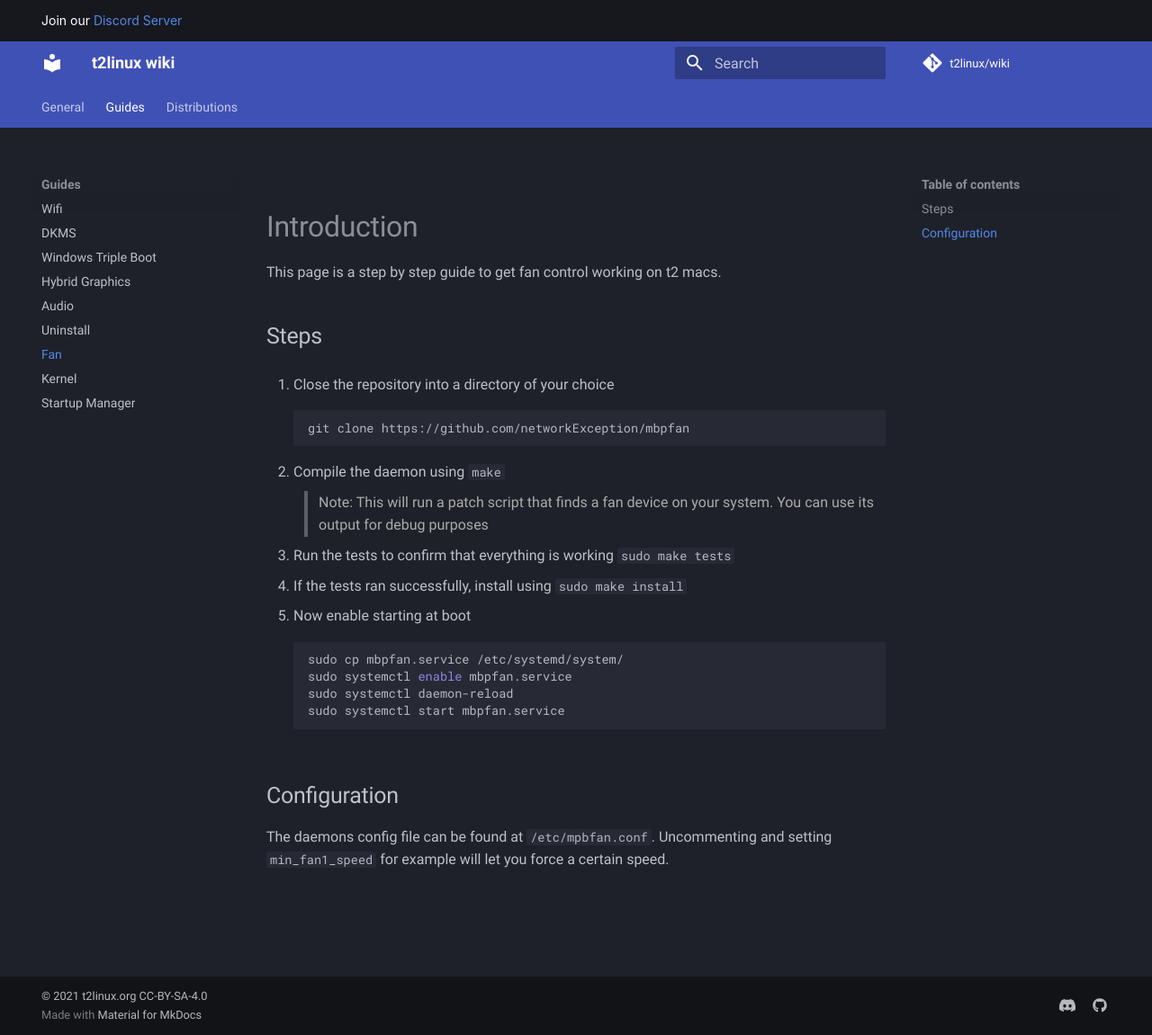
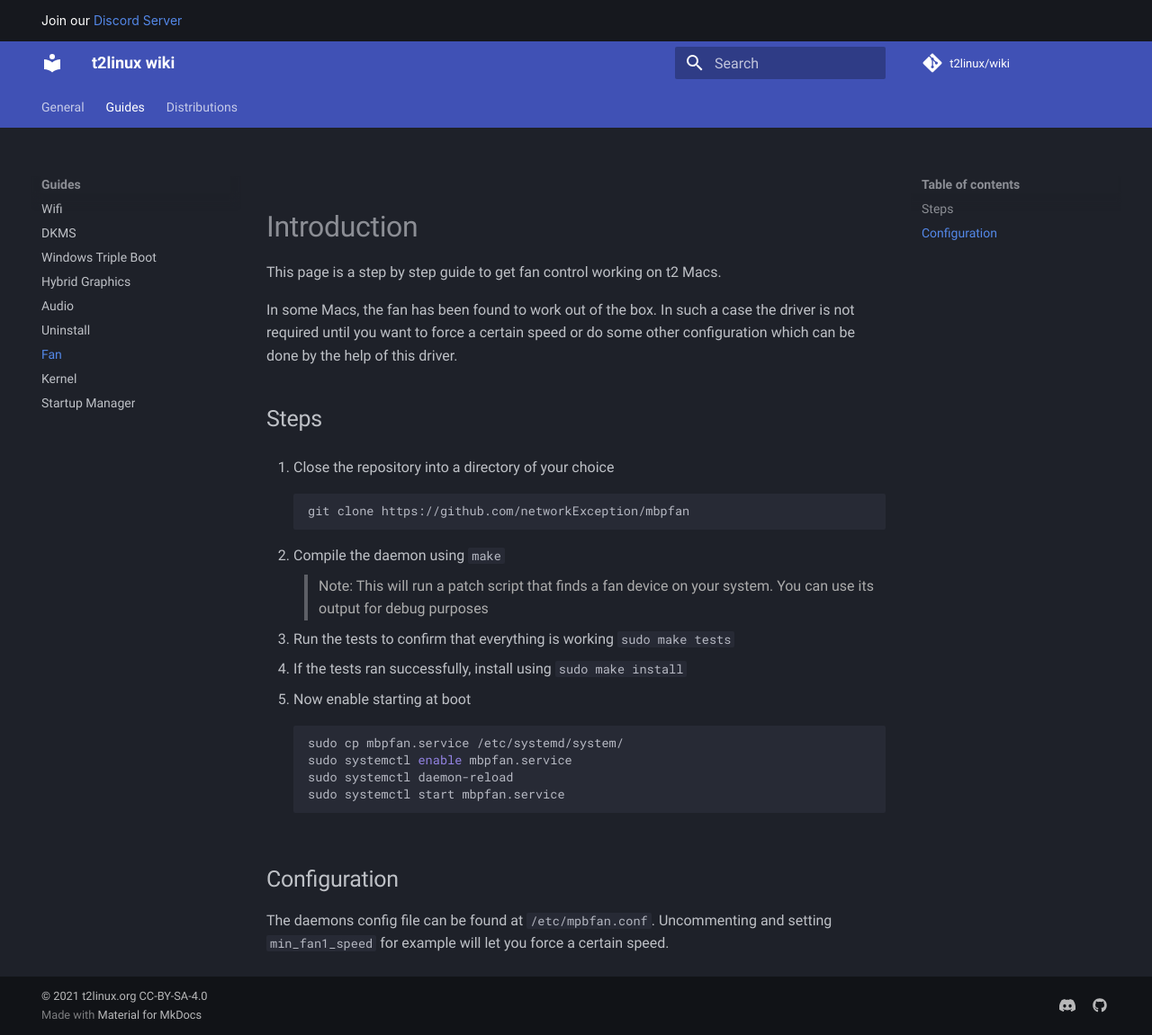
Before and after one commit to t2linux/wiki, an MkDocs documentation site: the page built from docs/guides/fan.md, in a window 1280 px wide and 1151 px high. Shown: the whole window at 90% size. Built offline with MkDocs 1.6.1 and Material for MkDocs 9.7.7, drawn with Linux system fonts in a browser that asks for light colours; comment, search, counter and statistics services are not loaded.

Commit message:
Update fan.md

```diff
--- a/docs/guides/fan.md
+++ b/docs/guides/fan.md
@@ -1,6 +1,8 @@
 # Introduction
 
-This page is a step by step guide to get fan control working on t2 macs.
+This page is a step by step guide to get fan control working on t2 Macs.
+
+In some Macs, the fan has been found to work out of the box. In such a case the driver is not required until you want to force a certain speed or do some other configuration which can be done by the help of this driver.
 
 ## Steps
 
```
